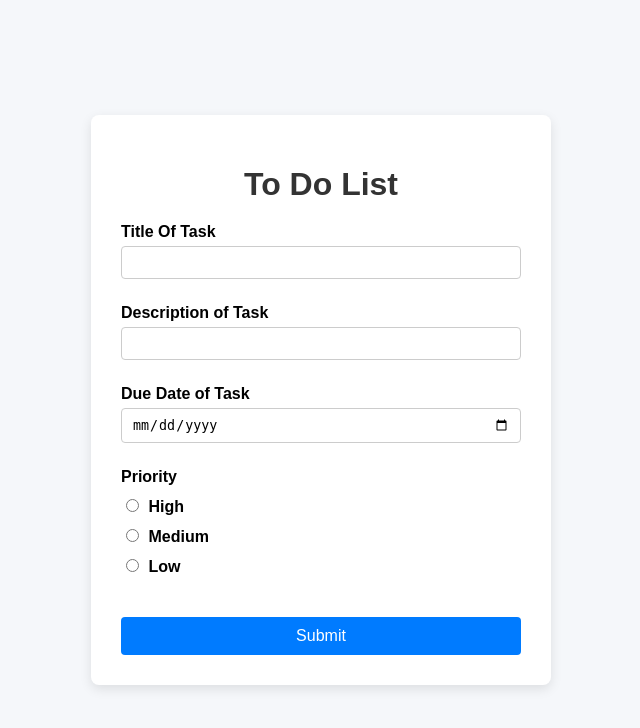
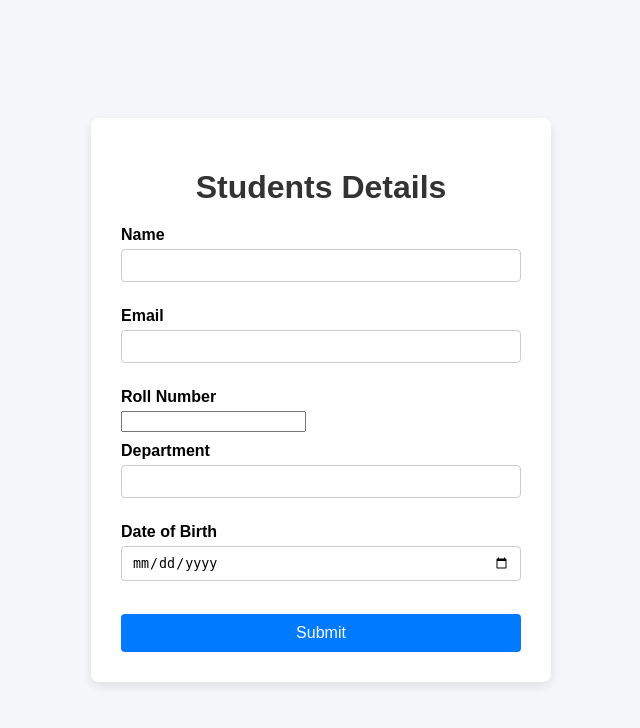
Before and after one commit to DikshaParab/DjangoClover, a Django app: page /AddStudent/ in a window 1280 px wide. Shown: the top 728 px of the page, without its empty margins (319-959 px from the left). Run offline with Django 5.2, Linux system fonts and the light colour scheme.

```diff
--- a/student_mgmt_project/students/templates/Home/Add_Student.html
+++ b/student_mgmt_project/students/templates/Home/Add_Student.html
@@ -65,21 +65,24 @@
   </style>
 </head>
 <body>
-  <form method="post" action="http://127.0.0.1:5000/tasks/{{ ID }}">
-    <h1>To Do List</h1>
-    <label>Title Of Task</label>
-    <input type="text" name='title'/>
+  <form method="post" action="http://127.0.0.1:8000/Student/">
+    {% csrf_token %}
 
-    <label>Description of Task</label>
-    <input type="text" name="description"/>
+    <h1>Students Details</h1>
+    <label>Name</label>
+    <input type="text" name='name'/>
 
-    <label>Due Date of Task</label>
-    <input type="date" name="due_date"/>
+    <label>Email</label>
+    <input type="text" name="email"/>
 
-    <label>Priority</label>
-    <label><input type="radio" name="priority" value="High"/> High</label>
-    <label><input type="radio" name="priority" value="Medium"/> Medium</label>
-    <label><input type="radio" name="priority" value="Low"/> Low</label>
+    <label>Roll Number</label>
+    <input type="number" name="rollNumber"/>
+
+    <label>Department</label>
+    <input type="text" name="dept"/>
+
+    <label>Date of Birth</label>
+    <input type="date" name="dob"/>
 
     <br><br>
     <button type="submit">Submit</button>
--- a/student_mgmt_project/students/urls.py
+++ b/student_mgmt_project/students/urls.py
@@ -8,5 +8,7 @@ urlpatterns = [
     path('RegisterStudent/', views.RegisterStudent, name='RegisterStudent'),
     path('Home/', views.ViewAll, name='posts'),
     path('AddStudent/', views.AddStudent, name='AddStudents'),
-    path('UpdateStudent/', views.UpdateStudent, name='UpdateStudent'),
+    path('UpdateStudent/<int:studentId>/', views.UpdateStudent, name='UpdateStudent'),
+    path('Student/', views.Student, name='Student'),
+    path('DeleteStudent/<int:studentId>/', views.DeleteStudent, name='DeleteStudent'),
 ]
--- a/student_mgmt_project/students/views.py
+++ b/student_mgmt_project/students/views.py
@@ -1,15 +1,46 @@
-from django.shortcuts import render
+from django.shortcuts import get_object_or_404, render
 from django.http import HttpResponse
 from django.contrib.auth import login,authenticate
-from .models import Register
+from .models import Register,Students
+
+GettingAllData = Students.objects.all()
+AllStudents =[i.to_dict() for i in GettingAllData]
+
 def ViewAll(request):
-    return render(request,"Home/Home.html")
+    all_students = Students.objects.all()
+    all_students =[i.to_dict() for i in all_students]
+    print({"Data":all_students})
+    return render(request,"Home/Home.html",{"Data":AllStudents})
 
+def Student(request):
+    if request.method == "POST":
+        name = request.POST.get('name')
+        email = request.POST.get('email')
+        RollNumber = request.POST.get('rollNumber')
+        Department = request.POST.get('dept')
+        dob = request.POST.get('dob')
+        all_students = Students.objects.all()
+        all_students =[i.to_dict() for i in all_students]
+        isExisting = bool(list(filter(lambda x:x["Roll_Number"] == RollNumber,all_students)))
+        if isExisting:
+            return HttpResponse("❌ Roll Number Already Existed.")
+        else:
+            if True:
+                register = Students(Name=name, Email=email, Roll_Number=RollNumber,Department=Department,Date_of_Birth=dob)
+                register.save()
+                return render(request,"Home/Home.html",{"Data":AllStudents})
 def AddStudent(request):
     return render(request,"Home/Add_Student.html")
 
-def UpdateStudent(request):
+def UpdateStudent(request,studentId):
+    print(studentId)
     return render(request,"Home/Update_Student.html")
+def DeleteStudent(request,studentId):
+    print(studentId)
+    student = get_object_or_404(Students, Roll_Number=studentId)
+    student.delete()
+    return render(request,"Home/Home.html",{"Data":AllStudents})
+
 def Register(request):
     return render(request,"register.html")
 from django.shortcuts import render
@@ -46,9 +77,8 @@ def LoginValue(request):
         all_students =[i.to_dict() for i in all_students]
         isExisting = list(filter(lambda x:x["Email"] == username,all_students))
         if isExisting[0]["Password"] == password:
-            return render(request,"Home/Home.html")
+            return render(request,"Home/Home.html",{"Data":AllStudents})
         else:
             return HttpResponse("❌ Invalid Id or Password")
-
 def Login(request):
     return render(request,"login.html")
```
Also changed, not shown: student_mgmt_project/students/models.py (+8 -0 lines), student_mgmt_project/students/templates/Home/Home copy.html (deleted, +0 -118 lines), student_mgmt_project/students/templates/Home/Home.html (+15 -16 lines), student_mgmt_project/db.sqlite3.
